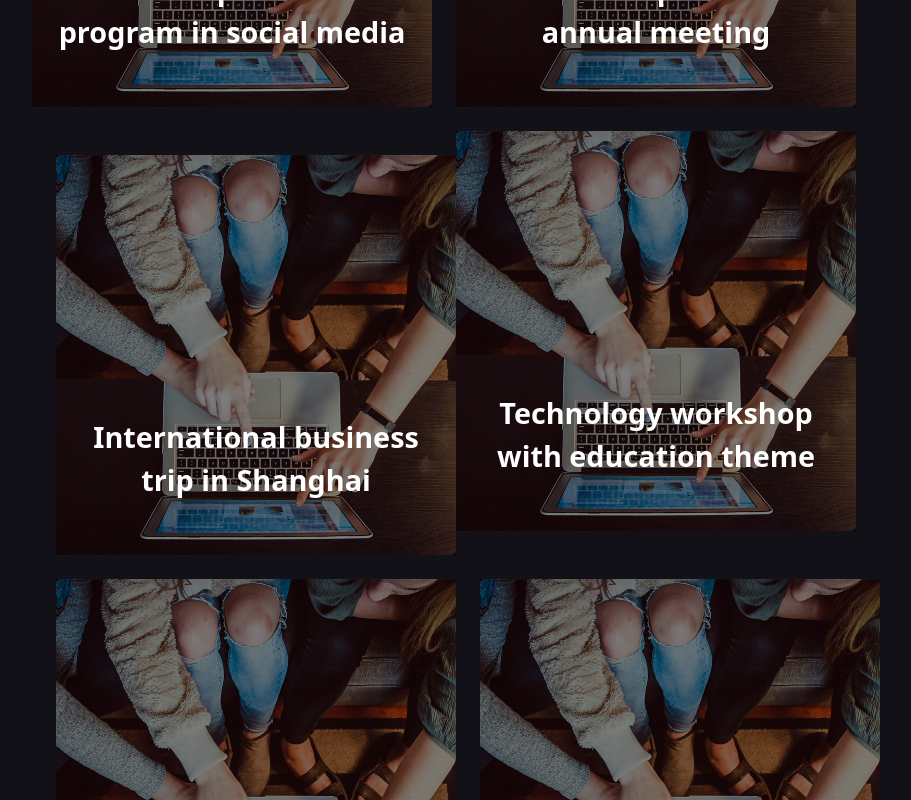
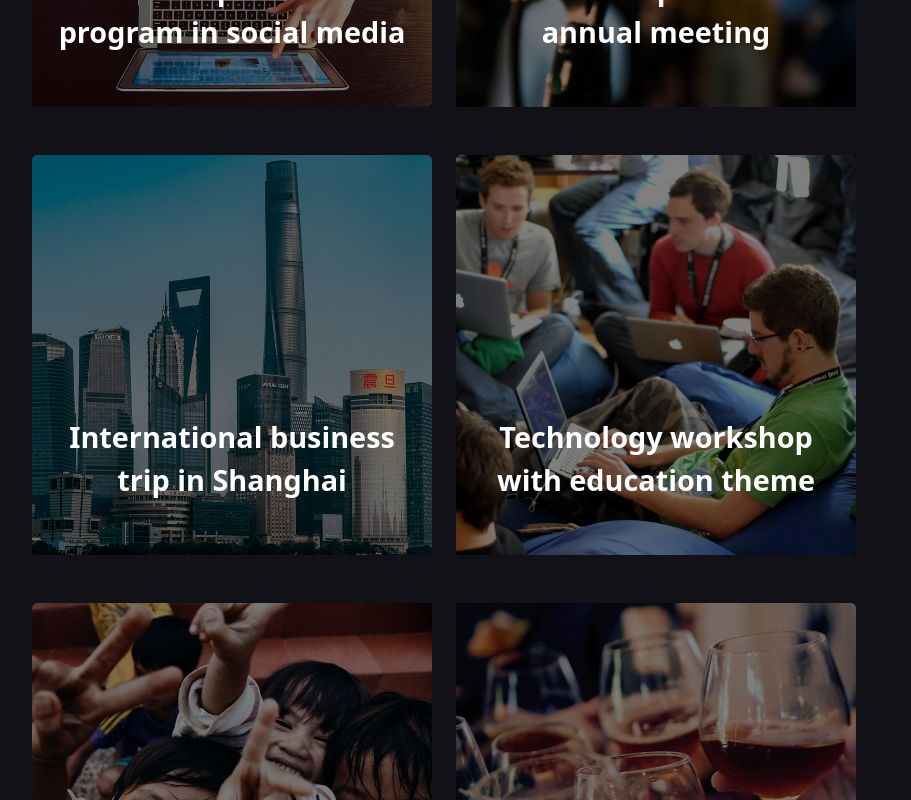
Before and after one commit to Francesco-Ostellari/proj-html-vuejs, a Vue app: page / in a window 1280 px wide. Shown: the part 3100-3900 px from the top of the page, without its empty margins (184-1095 px from the left). Built offline with nearby package versions, Linux system fonts and the light colour scheme.

Commit message:
add-v-for-component

```diff
--- a/src/components/Main.vue
+++ b/src/components/Main.vue
@@ -147,7 +147,13 @@
               </li>
             </ul>
             <div class="container-box d-flex flex-wrap justify-content-center">
-              <div class="box-project mt-4 mb-4">
+              <Box
+                v-for="(box, index) in boxes"
+                :key="index"
+                :img="box.box"
+                :titolo="box.name"
+              />
+              <!-- <div class="box-project mt-4 mb-4">
                 <div class="bg-trasparenza">
                   <div class="name-project">
                     Academic professional program in social media
@@ -188,7 +194,7 @@
                     Confraternization of the procurement team
                   </div>
                 </div>
-              </div>
+              </div> -->
             </div>
           </div>
         </div>
@@ -365,8 +371,42 @@
 </template>
 
 <script>
+import Box from './Box.vue'
 export default {
-
+  name: 'Main',
+  components: {
+    Box,
+  },
+  data() {
+    return {
+      boxes: [
+        {
+          box: require('../assets/img/project-1.jpg'),
+          name: "Academic professional program in social media",
+        },
+        {
+          box: require('../assets/img/project-2.jpg'),
+          name: "President's speech at the annual meeting",
+        },
+        {
+          box: require('../assets/img/project-3.jpg'),
+          name: "International business trip in Shanghai",
+        },
+        {
+          box: require('../assets/img/project-4.jpg'),
+          name: "Technology workshop with education theme",
+        },
+        {
+          box: require('../assets/img/project-5.jpg'),
+          name: "Donation of clothes and food to the partner NGO",
+        },
+        {
+          box: require ('../assets/img/project-6.jpg'),
+          name: "Confraternization of the procurement team",
+        },
+      ]
+    }
+  }
 }
 </script>
 
@@ -521,25 +561,25 @@ export default {
         padding: 5px;
       }
     }
-    .box-project {
-      background-image: url('../assets/img/project-1.jpg');
-      background-size: contain;
-      background-repeat: no-repeat;
-      width: 400px;
-      height: 400px;
-      border-radius: 5px;
-      .bg-trasparenza {
-        height: 100%;
-        width: 100%;
-        background-color: rgba(0, 0, 0, 0.5);
-        .name-project {
-          color: #ffffff;
-          font-size: 1.8em;
-          padding: 260px 10px 0 10px;
-          font-weight: bold;
-        }
-      }
-    }
+    // .box-project {
+    //   background-image: url('../assets/img/project-1.jpg');
+    //   background-size: contain;
+    //   background-repeat: no-repeat;
+    //   width: 400px;
+    //   height: 400px;
+    //   border-radius: 5px;
+    //   .bg-trasparenza {
+    //     height: 100%;
+    //     width: 100%;
+    //     background-color: rgba(0, 0, 0, 0.5);
+    //     .name-project {
+    //       color: #ffffff;
+    //       font-size: 1.8em;
+    //       padding: 260px 10px 0 10px;
+    //       font-weight: bold;
+    //     }
+    //   }
+    // }
   }
   .fourth-section {
     text-align: center;
```
